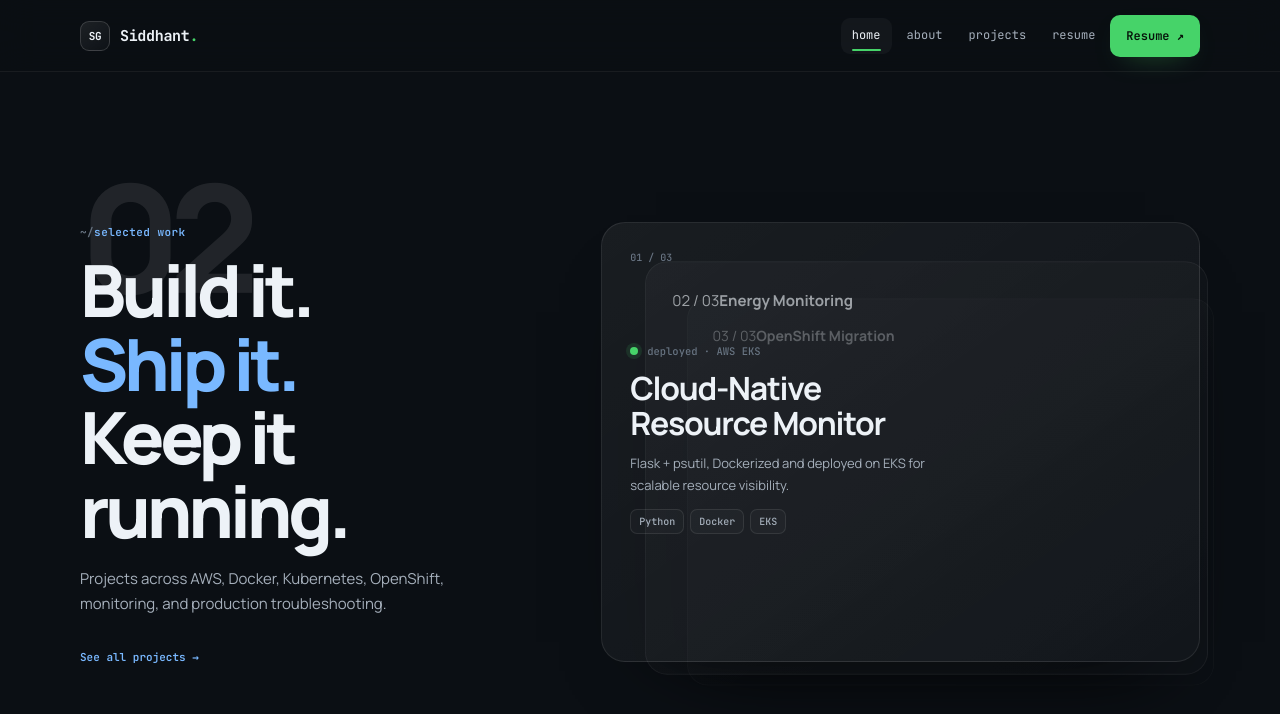
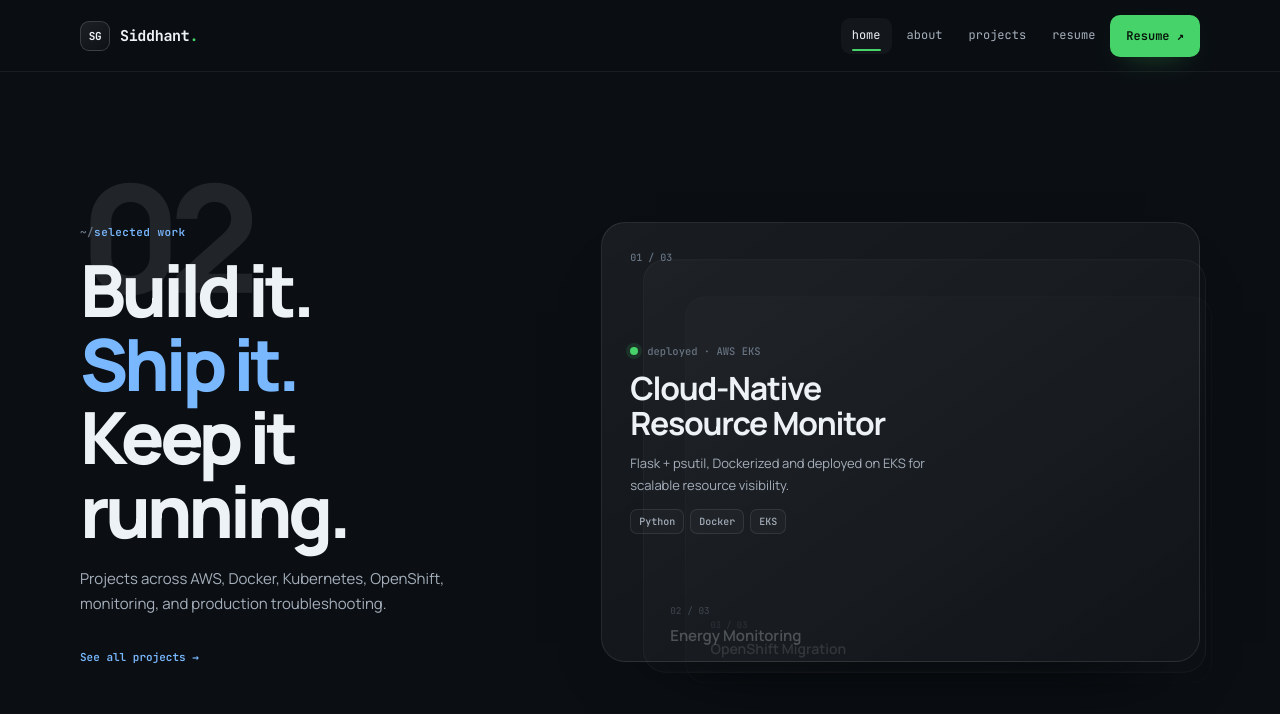
Before and after one commit to siddhant-gayakwad/siddhant-gayakwad.github.io, a Jekyll site: the page built from index.html, in a window 1280 px wide and 900 px high, scrolled down 1726 px. Shown: the top 714 px of the window. Built offline with Jekyll 4.4.1, drawn with Linux system fonts in a browser that asks for light colours.

Commit message:
Refine layered project card presentation

```diff
--- a/assets/css/style.css
+++ b/assets/css/style.css
@@ -358,12 +358,14 @@ a{color:var(--info);text-decoration:none}
 .project-showcase{position:relative;min-height:440px}
 .showcase-card{position:absolute;inset:0;border:1px solid var(--border);border-radius:24px;padding:28px;background:linear-gradient(145deg,rgba(255,255,255,.06),rgba(255,255,255,.018));box-shadow:0 35px 80px -55px #000;transition:transform .65s cubic-bezier(.22,1,.36,1),opacity .5s ease}
 .showcase-card.active{z-index:3;transform:translate(0,0)}
-.showcase-card.secondary{z-index:2;transform:translate(26px,26px) scale(.94);opacity:.62}
-.showcase-card.tertiary{z-index:1;transform:translate(50px,50px) scale(.88);opacity:.3}
+.showcase-card.secondary{z-index:2;transform:translate(24px,24px) scale(.94);opacity:.48}
+.showcase-card.tertiary{z-index:1;transform:translate(48px,48px) scale(.88);opacity:.24}
 .showcase-index{margin-bottom:80px;color:var(--text-faint);font:500 10px var(--mono)}
 .showcase-card h3{margin:0 0 12px;font-size:32px;line-height:1.08;letter-spacing:-.04em}
 .showcase-card p{max-width:42ch;color:var(--text-dim);font-size:13px}
-.showcase-card.secondary h3,.showcase-card.tertiary h3{font-size:24px}
+.stack-preview{position:absolute;inset:28px;display:flex;flex-direction:column;justify-content:flex-end;gap:7px;color:var(--text-faint);font-family:var(--mono)}
+.stack-preview span{font-size:10px}
+.stack-preview strong{font:600 16px var(--sans);color:rgba(237,242,247,.55)}
 .text-link{display:inline-flex;margin-top:18px;color:var(--info);font:600 11px var(--mono)}
 .final-chapter{justify-content:center;text-align:center}
 .final-inner{position:relative;z-index:2;max-width:850px}
@@ -392,3 +394,11 @@ a{color:var(--info);text-decoration:none}
   .showcase-card h3{font-size:27px}
   .showcase-index{margin-bottom:58px}
 }
+/* Keep layered project cards purely visual; only the front card carries readable content. */
+.project-showcase{overflow:visible}
+.showcase-card.secondary,.showcase-card.tertiary{pointer-events:none}
+@media (max-width:700px){
+  .project-showcase{min-height:320px;margin-right:10px}
+  .showcase-card.secondary{transform:translate(14px,14px) scale(.95)}
+  .showcase-card.tertiary{transform:translate(28px,28px) scale(.9)}
+}
```
